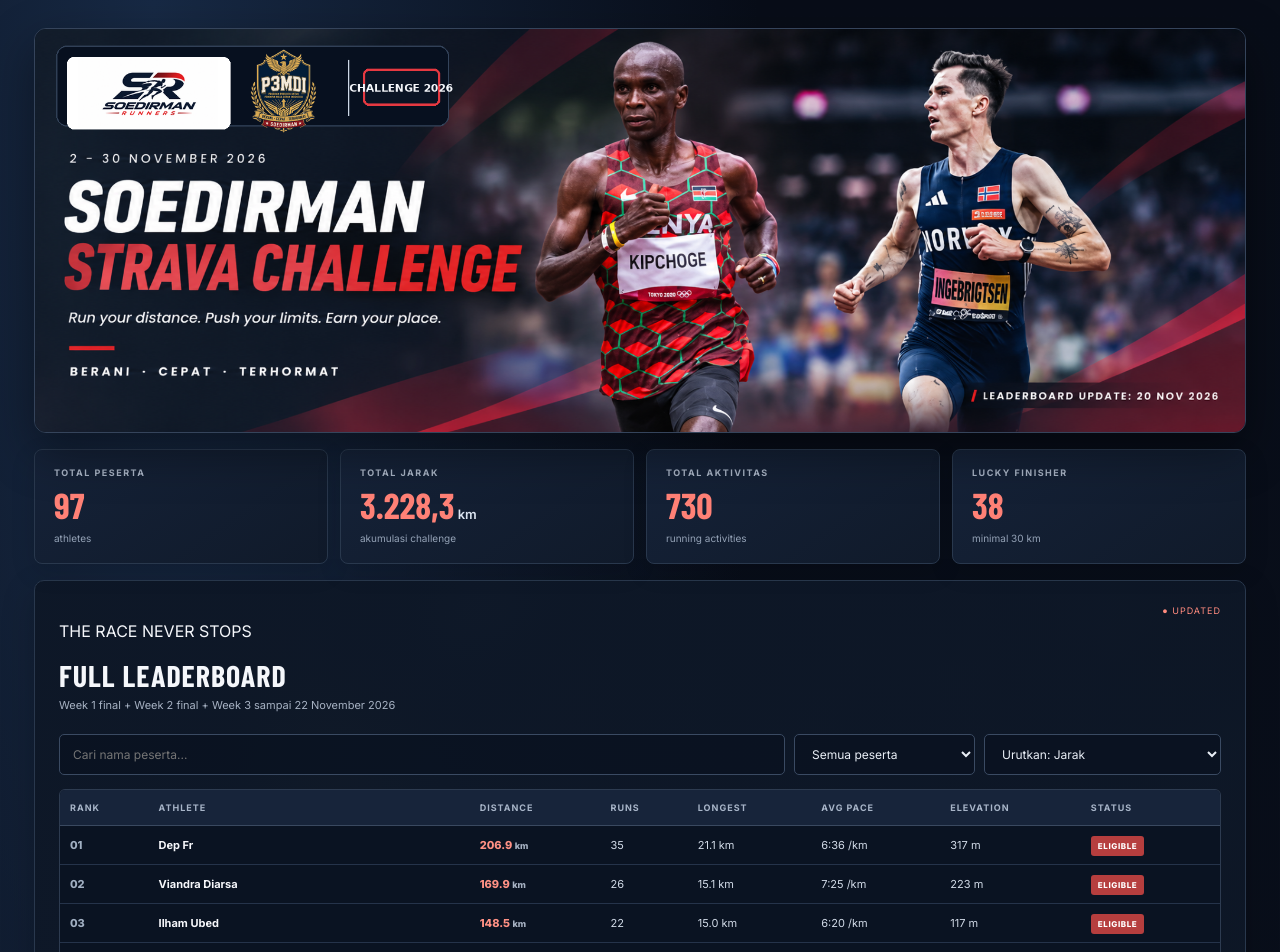
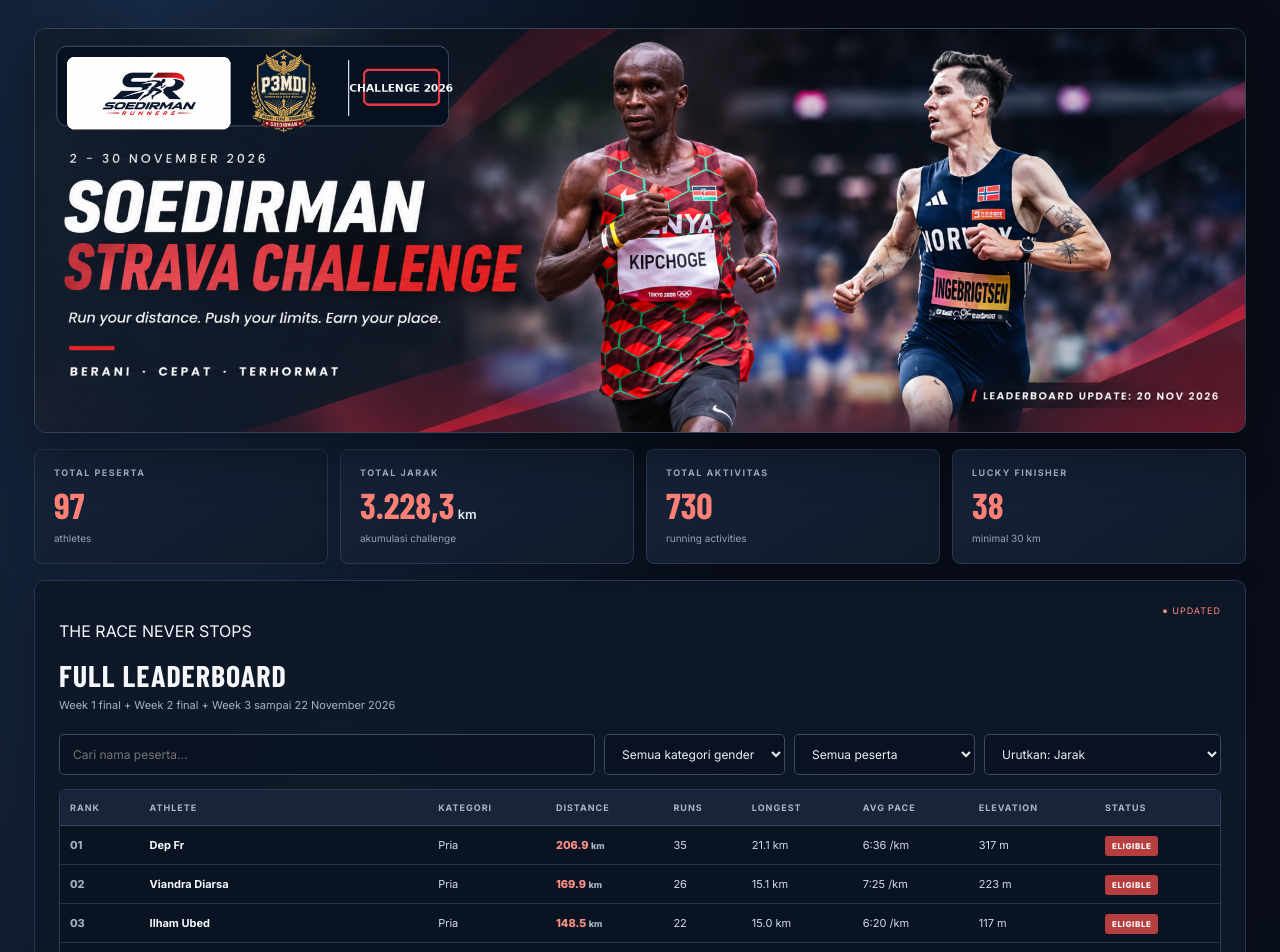
Before and after one commit to itsmealex111/strava, a Next.js app: page / in a window 1280 px wide. Shown: the top 952 px of the page. Built offline with nearby package versions, Linux system fonts and the light colour scheme; a web font is replaced by a local one.

Commit message:
Add files via upload

```diff
--- a/app/page.tsx
+++ b/app/page.tsx
@@ -1,6 +1,7 @@
 "use client";
 import { useMemo, useState } from "react";
 import data from "../public/leaderboard.json";
+import dataGender from "../public/gender.json";
 
 type Participant = typeof data.participants[number];
 const paceToSeconds=(pace:string)=>{const [m,s]=pace.split(":").map(Number);return Number.isFinite(m)&&Number.isFinite(s)?m*60+s:Number.MAX_SAFE_INTEGER};
@@ -9,18 +10,22 @@ export default function Home() {
  const [query,setQuery]=useState("");
  const [filter,setFilter]=useState("all");
  const [sort,setSort]=useState("distance");
+ const [gender,setGender]=useState("all");
  const participants = useMemo(()=>{
   let list=[...data.participants] as Participant[];
   if(query.trim()) list=list.filter(p=>p.name.toLowerCase().includes(query.toLowerCase()));
   if(filter==="eligible") list=list.filter(p=>p.distance_km>=30);
   if(filter==="under") list=list.filter(p=>p.distance_km<30);
+  if(gender!=="all") list=list.filter(p=>dataGender.gender_by_athlete[p.name]===gender);
   if(sort==="activities") list.sort((a,b)=>b.activities-a.activities);
   else if(sort==="pace") list.sort((a,b)=>paceToSeconds(a.avg_pace)-paceToSeconds(b.avg_pace));
   else if(sort==="time") list.sort((a,b)=>totalSeconds(b)-totalSeconds(a));
   else if(sort==="elevation") list.sort((a,b)=>b.elevation_m-a.elevation_m);
   else list.sort((a,b)=>b.distance_km-a.distance_km);
   return list;
- },[query,filter,sort]);
+ },[query,filter,sort,gender]);
+ const maleCount=data.participants.filter(p=>dataGender.gender_by_athlete[p.name]==="male").length;
+ const femaleCount=data.participants.length-maleCount;
  const totalKm=data.participants.reduce((s,p)=>s+p.distance_km,0);
  const totalRuns=data.participants.reduce((s,p)=>s+p.activities,0);
  const eligible=data.participants.filter(p=>p.distance_km>=30).length;
@@ -36,12 +41,12 @@ export default function Home() {
   </section>
   <section className="board">
    <div className="boardHead"><div><p className="eyebrow">THE RACE NEVER STOPS</p><h2>FULL LEADERBOARD</h2><p className="muted">Week 1 final + Week 2 final + Week 3 sampai 22 November 2026</p></div><span className="liveDot">● UPDATED</span></div>
-   <div className="controls"><input value={query} onChange={e=>setQuery(e.target.value)} placeholder="Cari nama peserta..."/><select value={filter} onChange={e=>setFilter(e.target.value)}><option value="all">Semua peserta</option><option value="eligible">Lucky Finisher ≥30 km</option><option value="under">Belum mencapai 30 km</option></select><select value={sort} onChange={e=>setSort(e.target.value)}><option value="distance">Urutkan: Jarak</option><option value="activities">Urutkan: Aktivitas</option><option value="pace">Urutkan: Average pace (tercepat)</option><option value="time">Urutkan: Total time (estimasi)</option><option value="elevation">Urutkan: Total elevation</option></select></div>
-   <div className="tableWrap"><table><thead><tr><th>RANK</th><th>ATHLETE</th><th>DISTANCE</th><th>RUNS</th><th>LONGEST</th><th>AVG PACE</th><th>ELEVATION</th><th>STATUS</th></tr></thead><tbody>
-   {participants.map((p,i)=><tr key={p.name}><td className="rank">{String(i+1).padStart(2,"0")}</td><td className="athlete">{p.name}</td><td className="distance">{p.distance_km.toFixed(1)} <small>km</small></td><td>{p.activities}</td><td>{p.longest_km.toFixed(1)} km</td><td>{p.avg_pace} /km</td><td>{p.elevation_m} m</td><td>{p.distance_km>=30?<span className="eligible">ELIGIBLE</span>:<span className="pending">IN PROGRESS</span>}</td></tr>)}
+   <div className="controls"><input value={query} onChange={e=>setQuery(e.target.value)} placeholder="Cari nama peserta..."/><select value={gender} onChange={e=>setGender(e.target.value)}><option value="all">Semua kategori gender</option><option value="male">Pria ({maleCount})</option><option value="female">Wanita ({femaleCount})</option></select><select value={filter} onChange={e=>setFilter(e.target.value)}><option value="all">Semua peserta</option><option value="eligible">Lucky Finisher ≥30 km</option><option value="under">Belum mencapai 30 km</option></select><select value={sort} onChange={e=>setSort(e.target.value)}><option value="distance">Urutkan: Jarak</option><option value="activities">Urutkan: Aktivitas</option><option value="pace">Urutkan: Average pace (tercepat)</option><option value="time">Urutkan: Total time (estimasi)</option><option value="elevation">Urutkan: Total elevation</option></select></div>
+   <div className="tableWrap"><table><thead><tr><th>RANK</th><th>ATHLETE</th><th>KATEGORI</th><th>DISTANCE</th><th>RUNS</th><th>LONGEST</th><th>AVG PACE</th><th>ELEVATION</th><th>STATUS</th></tr></thead><tbody>
+   {participants.map((p,i)=><tr key={p.name}><td className="rank">{String(i+1).padStart(2,"0")}</td><td className="athlete">{p.name}</td><td>{dataGender.gender_by_athlete[p.name]==="female"?"Wanita":"Pria"}</td><td className="distance">{p.distance_km.toFixed(1)} <small>km</small></td><td>{p.activities}</td><td>{p.longest_km.toFixed(1)} km</td><td>{p.avg_pace} /km</td><td>{p.elevation_m} m</td><td>{p.distance_km>=30?<span className="eligible">ELIGIBLE</span>:<span className="pending">IN PROGRESS</span>}</td></tr>)}
    </tbody></table>{participants.length===0&&<p className="empty">Peserta tidak ditemukan.</p>}</div>
-   <div className="boardFoot"><span>Menampilkan {participants.length} dari {data.participants.length} peserta</span><span>Lucky Finisher: akumulasi minimal 30 km*</span></div>
+   <div className="boardFoot"><span>Menampilkan {participants.length} dari {data.participants.length} peserta · {gender==="all"?"ranking keseluruhan":gender==="male"?"ranking pria":"ranking wanita"}</span><span>Lucky Finisher: akumulasi minimal 30 km*</span></div>
   </section>
-  <footer><div className="footerBrand"><img src="/images/soedirman-runners.png" alt="Soedirman Runners"/><img src="/images/p3mdi.png" alt="P3MDI"/></div><span>*Top 3 putra dan putri akan dikecualikan dari grand prize draw setelah kategori gender diverifikasi.</span></footer>
+  <footer><div className="footerBrand"><img src="/images/soedirman-runners.png" alt="Soedirman Runners"/><img src="/images/p3mdi.png" alt="P3MDI"/></div><span>*Ranking pria dan wanita dihitung terpisah saat kategori dipilih.</span></footer>
  </main>;
 }
--- a/public/gender.json
+++ b/public/gender.json
@@ -2,107 +2,117 @@
   "female": [
     "Aizna S",
     "Amelia Rizky",
+    "Bulan Fahada",
     "Azka G",
-    "Bulan Fahada",
+    "Aminah Arla",
+    "Cindy M",
+    "erlin shfn",
     "Irene Sembiring",
     "Nadia Akilah",
     "Nazwa Adlina",
+    "rivanya noer",
+    "Windaaa AL",
     "Riska NA",
-    "Ratnasari Murprayana",
-    "rivanya noer"
+    "Ratnasari Murprayana"
   ],
   "default_gender": "male",
   "gender_by_athlete": {
     "Dep Fr": "male",
     "Viandra Diarsa": "male",
+    "Ilham Ubed": "male",
     "Leonarsa Friendly Hutapea": "male",
-    "Ilham Ubed": "male",
     "Sigi Sitepu": "male",
     "Hafizh R.": "male",
     "zein nurrahman": "male",
     "Anggit D": "male",
     "Naufal Argy": "male",
     "ahmad zaki": "male",
+    "Ahmad Choirul Muna": "male",
+    "Christophorus Gerard Marvin": "male",
+    "Yusuf Wibowo": "male",
     "Barran Maulana": "male",
-    "Ahmad Choirul Muna": "male",
+    "Farhan Fadil": "male",
+    "Marvel Adam": "male",
     "Dhio Novansyah": "male",
+    "Nadia Akilah": "female",
     "Iqbal Nurpasha": "male",
-    "Yusuf Wibowo": "male",
+    "Azka G": "female",
+    "Savero Ananda": "male",
     "Kurotsuchi Mayuri": "male",
-    "Azka G": "female",
+    "Nyoman Wiyana": "male",
     "Gema A. Putra": "male",
-    "Christophorus Gerard Marvin": "male",
-    "Nadia Akilah": "female",
     "Alif belajar lari": "male",
-    "Marvel Adam": "male",
     "Riska NA": "female",
-    "Farhan Fadil": "male",
     "Lukas Limbong": "male",
-    "Savero Ananda": "male",
+    "Rizky Zaidan": "male",
     "Rakha Lagi Cidera": "male",
-    "Nyoman Wiyana": "male",
-    "Rizky Zaidan": "male",
+    "Andrean Dicky Octafilianus": "male",
+    "Calvin Putra": "male",
+    "Jabalnur": "male",
+    "ihsanudin halim Fajrian": "male",
+    "M. Nadhir Al Ghifary": "male",
     "Kristian Leonardo Pandiangan": "male",
+    "Aizna S": "female",
     "adhiyasa satya": "male",
-    "Andrean Dicky Octafilianus": "male",
+    "Andika Alamsyah": "male",
+    "M Hasan F N": "male",
+    "Rais Mahdi": "male",
+    "Abim .": "male",
+    "Rifki Pasha": "male",
+    "Axa Daffaxa": "male",
     "Anom Wibisono": "male",
-    "Andika Alamsyah": "male",
+    "Naufal .": "male",
+    "Muhamad Rizky Prima": "male",
     "Muhammad Riziq Muttaqin": "male",
-    "Aizna S": "female",
+    "Hafis Ilham": "male",
+    "Anggito Satya": "male",
     "Zildjian Axa": "male",
-    "ihsanudin halim Fajrian": "male",
-    "Muhamad Rizky Prima": "male",
-    "Cahya Farhan Muhammad": "male",
-    "Axa Daffaxa": "male",
-    "Rifki Pasha": "male",
-    "Jabalnur Jabalnur": "male",
+    "Luthfi Ridanta": "male",
     "Rizal Fadhilah Kamal": "male",
-    "Calvin Putra": "male",
-    "Abim .": "male",
+    "wira ardi": "male",
+    "Adrian Axel": "male",
     "Rifad H": "male",
     "Azhar Rais": "male",
+    "Cahya Farhan Muhammad": "male",
+    "Mario Sendy Irawan": "male",
+    "Ilham E3": "male",
+    "erlin shfn": "female",
     "rivanya noer": "female",
+    "Much Fazrin": "male",
     "Arif Satrio Budiman": "male",
-    "Adrian Axel": "male",
-    "M Hasan F N": "male",
-    "Hafis Ilham": "male",
-    "erlin shfn": "male",
-    "Mario Sendy Irawan": "male",
-    "Rais Mahdi": "male",
+    "Ivan Bakara": "male",
     "Ananda Fadhil": "male",
-    "Ivan Bakara": "male",
-    "Anggito Satya": "male",
-    "Ilham E3": "male",
-    "Luthfi Ridanta": "male",
-    "M. Nadhir Al Ghifary": "male",
-    "wira ardi": "male",
-    "Naufal .": "male",
     "Ananda Sembiring": "male",
+    "Calvin Mahardika": "male",
+    "Muhammad Syairozy Syauqi": "male",
+    "Fath Rajihan": "male",
     "Syahrindra Rif'at": "male",
     "Havergal Samosir": "male",
-    "Much Fazrin": "male",
     "Muhammad Zulfan Akbar": "male",
+    "Gafirat Wira": "male",
+    "Aminah Arla": "female",
     "Ratnasari Murprayana": "female",
     "Arief Syaifudin": "male",
+    "Abdullah Syahid": "male",
     "Rizal Mld": "male",
-    "Abdullah Syahid": "male",
     "Bulan Fahada": "female",
-    "Gafirat Wira": "male",
     "Ghazian Milzam": "male",
+    "Iqbal Fahrudin": "male",
     "Fauzan Ikromi": "male",
     "Daffa Tsany": "male",
     "P. Komarudin": "male",
     "Andrew .": "male",
-    "Aminah Arla": "male",
-    "Cindy M": "male",
+    "Windaaa AL": "female",
+    "Cindy M": "female",
     "Ginan Maulana Muqaddam": "male",
     "Kevin Rehuel": "male",
+    "Nazwa Adlina": "female",
     "Soma Ilhamsyah": "male",
-    "Winda Ayu L": "male",
     "Farhan Aly": "male",
     "Amelia Rizky": "female",
-    "Nazwa Adlina": "female",
+    "Daniel Parsaoran": "male",
     "Irene Sembiring": "female",
-    "Renaldi Aryaputra": "male"
+    "Renaldi Aryaputra": "male",
+    "Indra Maulana Mahendra": "male"
   }
 }
```
Also changed, not shown: 1 other file (tests, documents, lock files or other folders).
